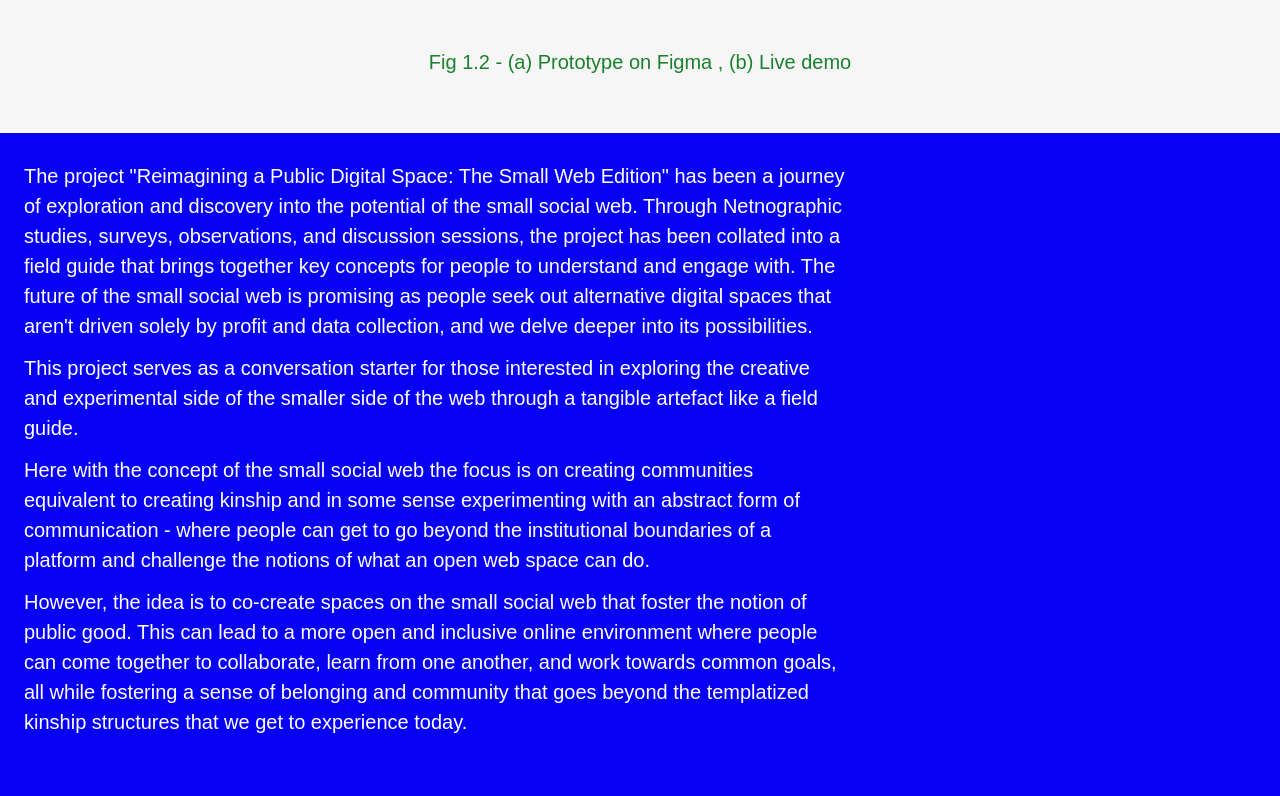
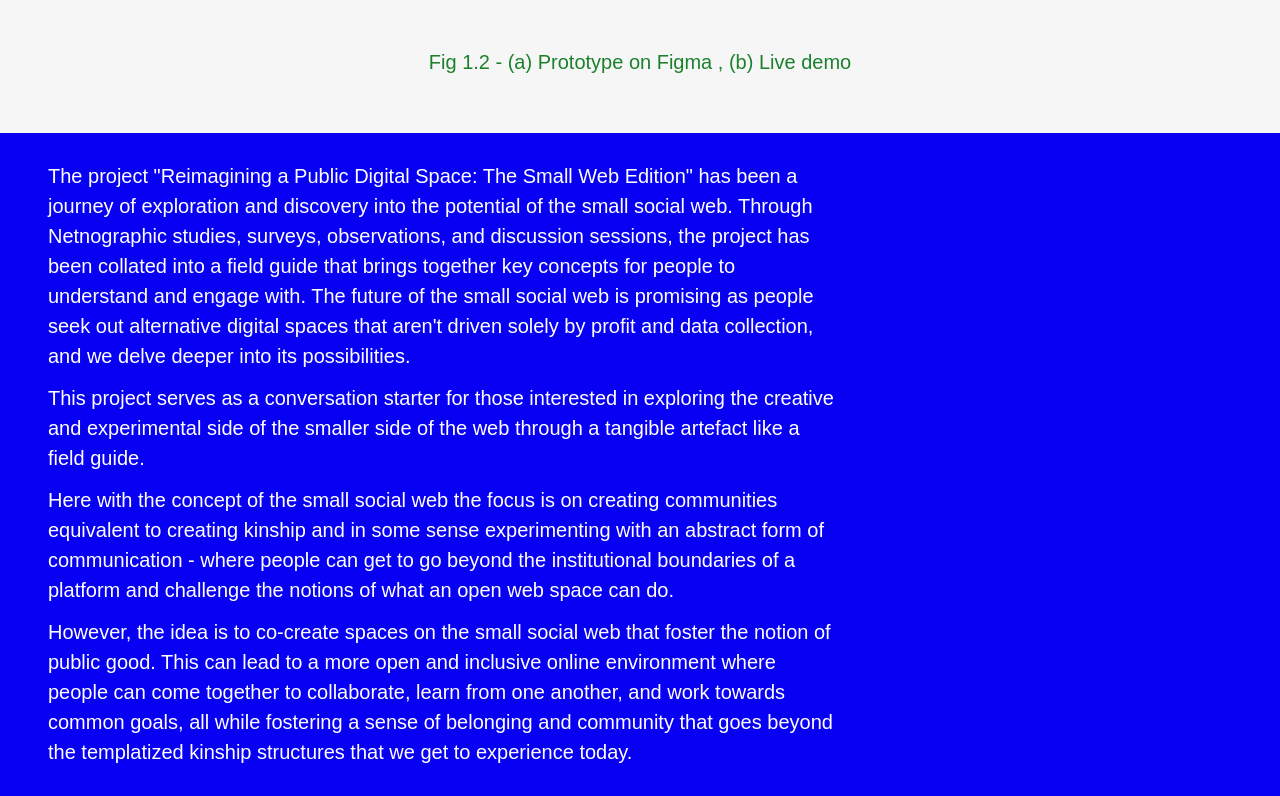
Before and after one commit to Chanakya888/Bhavya-job-portfolio, a React (Vite) app: page /small-web in a window 1280 px wide. Shown: the part 5464-6260 px from the top of the page. Built offline with nearby package versions, Linux system fonts and the light colour scheme.

Commit message:
fix: homepage size

```diff
--- a/src/pages/Home.jsx
+++ b/src/pages/Home.jsx
@@ -5,7 +5,7 @@ const Home = () => {
   return (
     <>
       <Navbar />
-      <div className="h-[calc(100vh-80px)] px-6 lg:flex lg:flex-row">
+      <div className="h-[calc(100vh-125px)] px-6 lg:flex lg:flex-row">
         <div className="hidden w-[512px] lg:block"></div>
         <div className="flex h-full flex-col flex-wrap justify-between pt-10 lg:pb-14">
           <p className="w-4/5 text-primaryGreen lg:w-[422px]">
--- a/src/pages/Work/SmallWeb.jsx
+++ b/src/pages/Work/SmallWeb.jsx
@@ -192,7 +192,7 @@ const SmallWeb = () => {
           </div>
         </section>
       </div>
-      <section className="mt-14 bg-secondaryBlue px-6 pt-7 ">
+      <section className="mt-14 bg-secondaryBlue px-6 pt-7 lg:px-12">
         <div className="p-container text-white lg:w-8/12">
           <p className=" text-white">
             The project "Reimagining a Public Digital Space: The Small Web
```
Also changed, not shown: src/main.jsx (+1 -6 lines).
